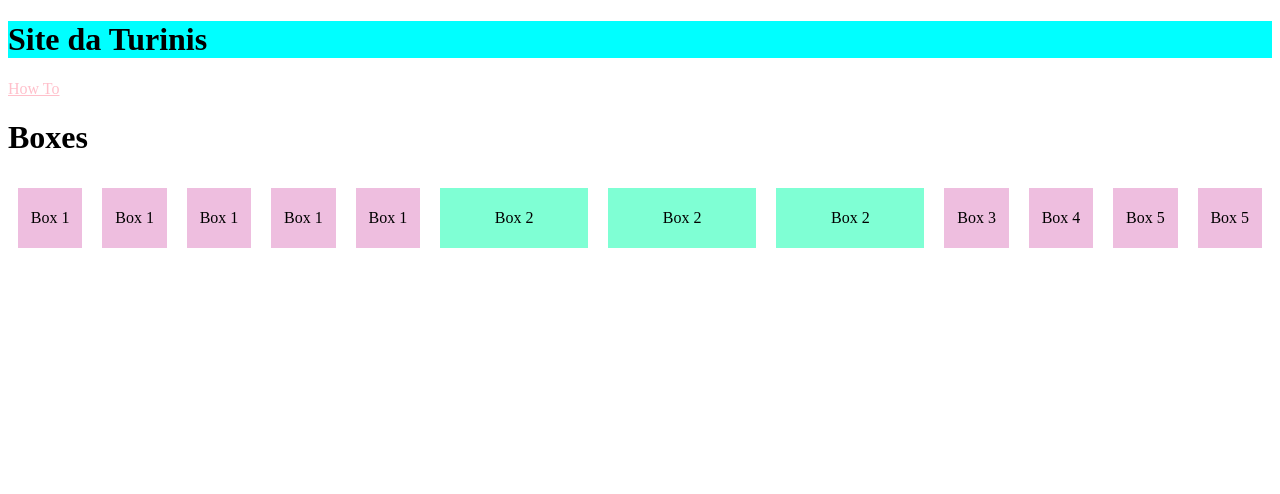
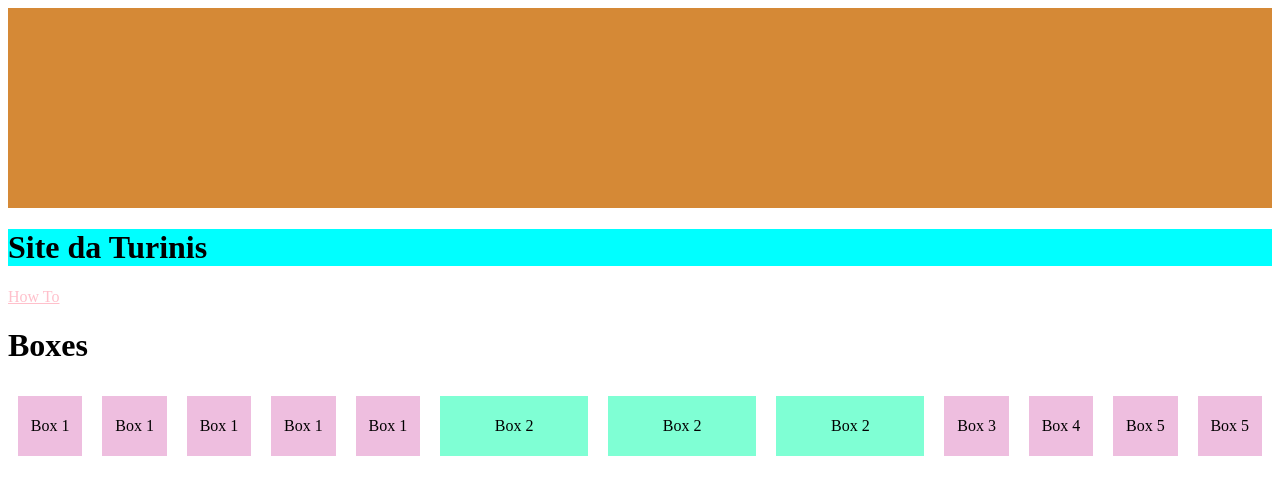
Before and after one commit to flaviafernandes/my-website, a plain HTML site: page index.html in a window 1280 px wide. Drawn offline with Linux system fonts and the light colour scheme.

Commit message:
header cor

```diff
--- a/simples.css
+++ b/simples.css
@@ -2,7 +2,10 @@
     background-color: aqua;
 }
 .header {
-    width: 100px;
+    height: 200px;
+    width: 100%;
+    /* exemplo cor: d5 89 36 */
+    background-color: #d58936;
 }
 .link {
     color: pink;
```
